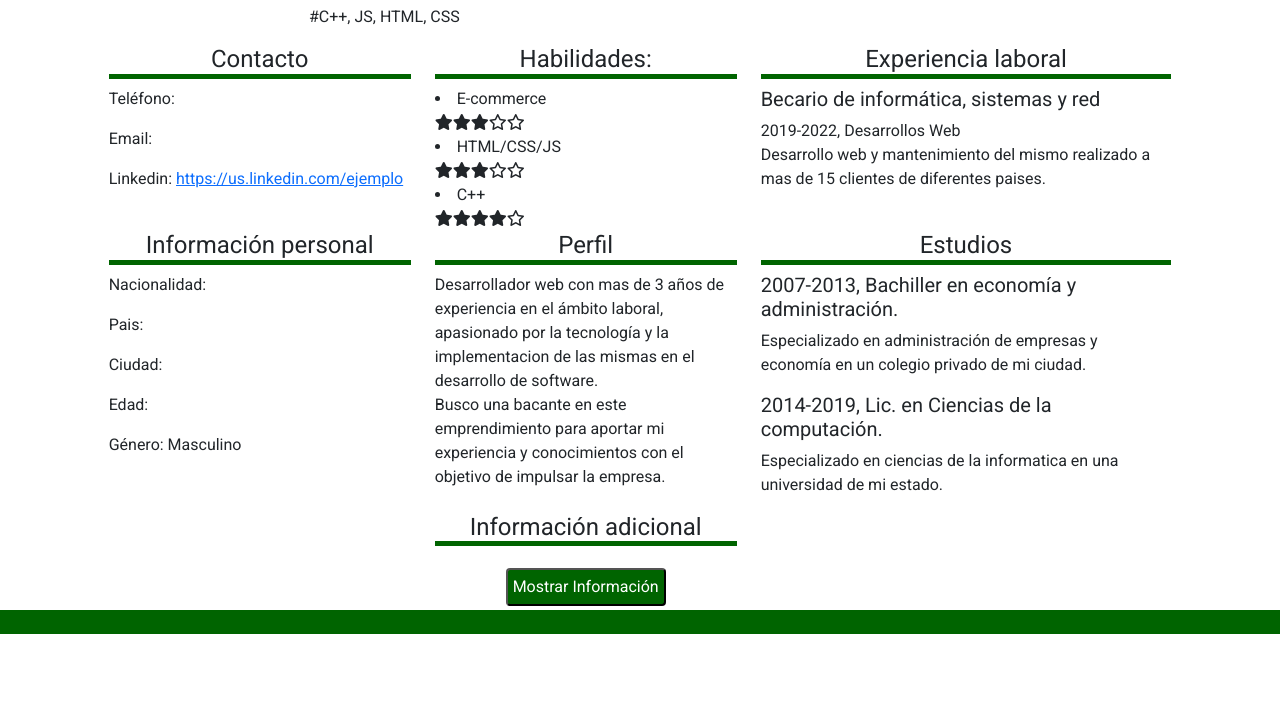
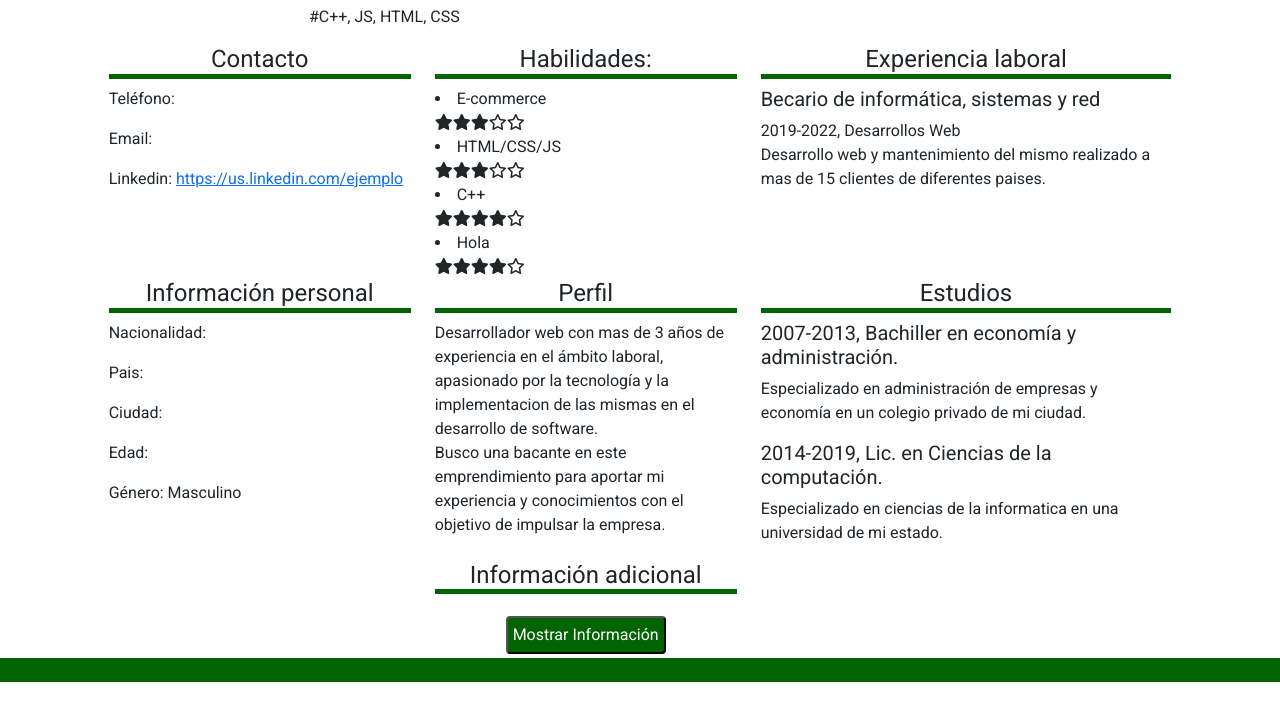
Before and after one commit to Lisandro2301/Lisandro2301.github.io, a plain HTML site: page index.html in a window 1280 px wide. Shown: the part 96-800 px from the top of the page. Drawn offline with nearby package versions, Linux system fonts and the light colour scheme; no server answers.

Commit message:
Commit inicial

```diff
--- a/index.html
+++ b/index.html
@@ -50,6 +50,7 @@
                 <li>E-commerce</li><i class="fa-solid fa-star"></i><i class="fa-solid fa-star"></i><i class="fa-solid fa-star"></i><i class="fa-regular fa-star"></i><i class="fa-regular fa-star"></i>
                 <li>HTML/CSS/JS</li><i class="fa-solid fa-star"></i><i class="fa-solid fa-star"></i><i class="fa-solid fa-star"></i><i class="fa-regular fa-star"></i><i class="fa-regular fa-star"></i>
                 <li>C++</li><i class="fa-solid fa-star"></i><i class="fa-solid fa-star"></i><i class="fa-solid fa-star"></i><i class="fa-solid fa-star"></i><i class="fa-regular fa-star"></i>
+                <li>Hola</li><i class="fa-solid fa-star"></i><i class="fa-solid fa-star"></i><i class="fa-solid fa-star"></i><i class="fa-solid fa-star"></i><i class="fa-regular fa-star"></i>
             </div>
 
             <div class="col-4">
```
Also changed, not shown: 1 other file.
